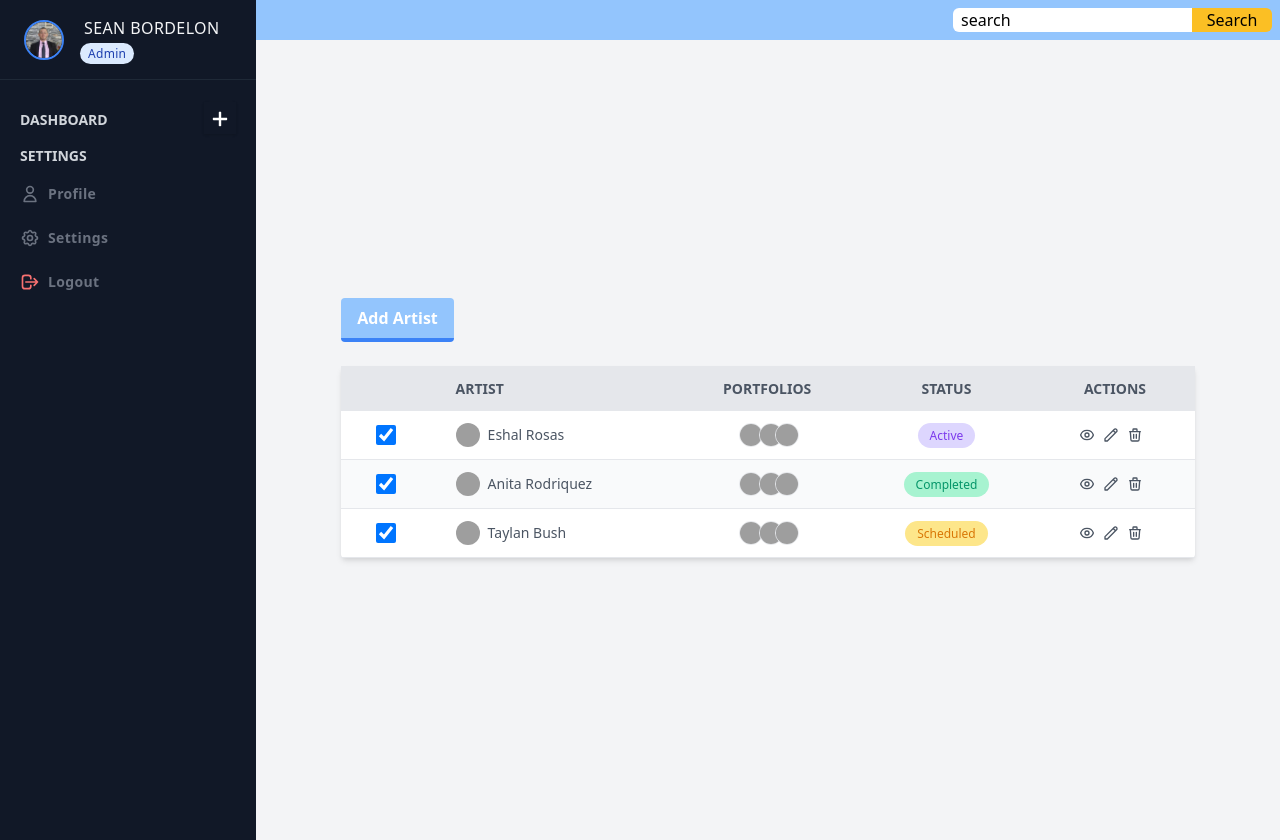
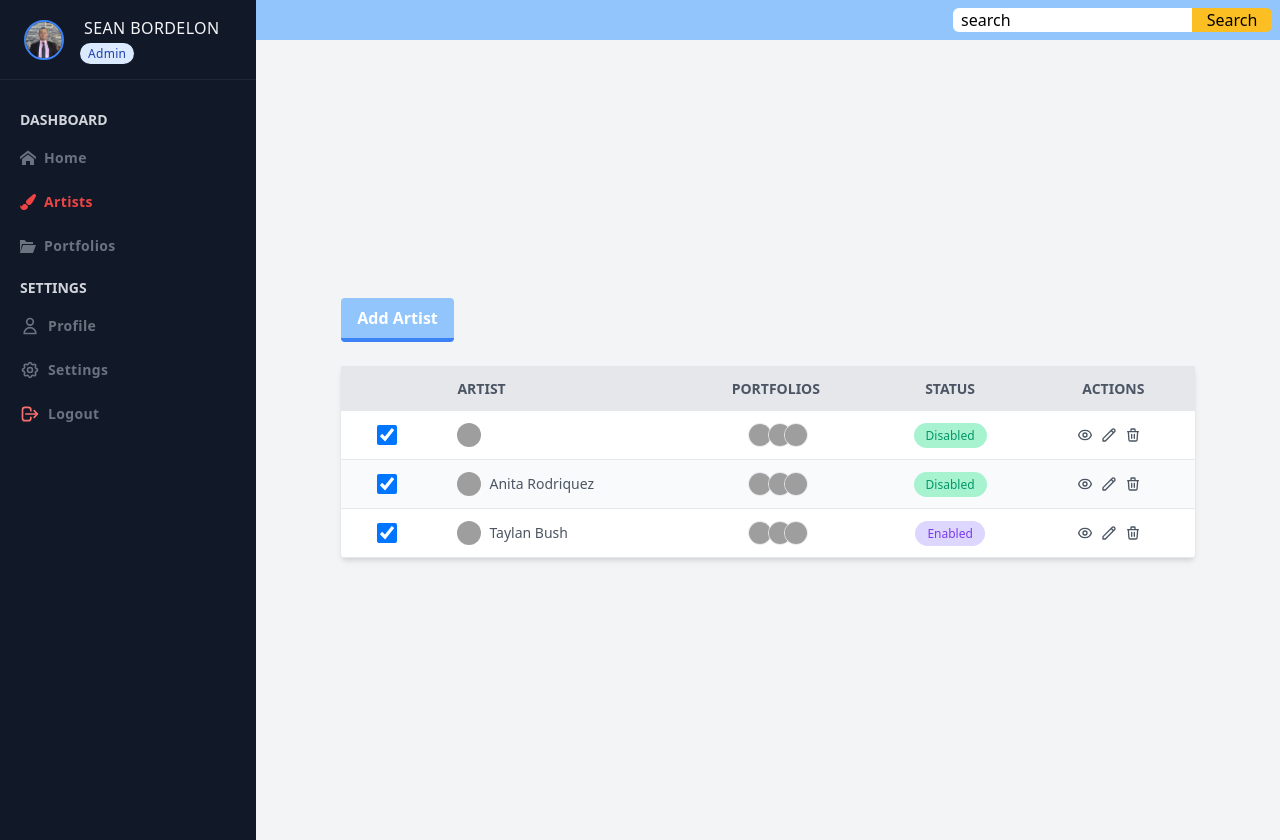
Before and after one commit to lsuman83/react-java-portfolio-app, a React (Create React App) app: page /artist in a window 1280 px wide. Built offline with nearby package versions, Linux system fonts and the light colour scheme; grey boxes are pictures that could not be loaded.

Commit message:
refactoring app links

```diff
--- a/src/App.js
+++ b/src/App.js
@@ -6,6 +6,7 @@ import {
 } from 'react-router-dom'
 import Home from './components/Home'
 import Artist from './components/Artist'
+import Navbar from './components/Navbar'
 import Signup from './components/auth/Signup'
 import Login from './components/auth/Login'
 import Logout from './components/auth/Logout'
--- a/src/components/Artist.js
+++ b/src/components/Artist.js
@@ -6,10 +6,16 @@ class Artist extends React.Component {
 
     state = {
         open: false,
-        modalType: ''
+        modalType: '',
+        artists: [{
+            first_name: '',
+            last_name: '',
+            display_name: '',
+            enabled: false
+        }]
     }
 
-    handleClick = (event) => {
+    handleModal = (event) => {
         event.preventDefault();
 
 
@@ -34,7 +40,47 @@ class Artist extends React.Component {
         }
     }
 
+    handleEnable = (event) => {
+        event.preventDefault();
+        debugger
+        if(event.currentTarget.value){
+            this.setState(prevState => ({
+                ...prevState,
+                artists:{
+                    ...prevState.artists,
+                enabled: false}
+            }))
+        }else {
+            this.setState(prevState => ({
+                ...prevState,
+                artists:[{
+                    ...prevState.artists,
+                enabled: true}
+            ]
+            }))
+        }
+    }
+
+    handleSubmit = (event) => {
+        event.preventDefault()
+        debugger
+        this.setState({
+            artists:[
+                ...this.state.artists,
+                {
+                    first_name: event.target.first_name.value,
+                    last_name: event.target.last_name.value,
+                    display_name: event.target.display_name.value,
+                    enabled: event.target.enabled.checked
+                }],
+                open: false
+
+        })
+    }
+
+
     render() {
+        debugger
         return(
             <div class='flex min-h-screen'>
                 <Navbar />
@@ -48,7 +94,7 @@ class Artist extends React.Component {
                     <div class="relative overflow-x-auto">
                         <div class="min-w-screen min-h-screen bg-gray-100 flex items-center justify-center bg-gray-100 font-sans overflow-hidden">
                             <div class="w-full lg:w-5/6">
-                                <button id='open' onClick={this.handleClick} class="add-modal bg-blue-300 text-white font-bold py-2 px-4 border-b-4 hover:border-b-2 hover:border-t-2 border-blue-500 hover:border-blue-300 rounded">
+                                <button id='open' onClick={this.handleModal} class="add-modal bg-blue-300 text-white font-bold py-2 px-4 border-b-4 hover:border-b-2 hover:border-t-2 border-blue-500 hover:border-blue-300 rounded">
                                     Add Artist
                                 </button>
                                 <div class="bg-white shadow-md rounded my-6">
@@ -63,6 +109,7 @@ class Artist extends React.Component {
                                             </tr>
                                         </thead>
                                         <tbody class="text-gray-600 text-sm font-light">
+                                            {this.state.artists.map(artist =>
                                             <tr class="border-b border-gray-200 hover:bg-gray-100">
                                                 <td class="py-3 px-6 whitespace-nowrap">
                                                     <div class="flex justify-center">
@@ -76,7 +123,7 @@ class Artist extends React.Component {
                                                         <div class="mr-2">
                                                             <img class="w-6 h-6 rounded-full" src="https://randomuser.me/api/portraits/men/1.jpg"/>
                                                         </div>
-                                                        <span>Eshal Rosas</span>
+                                                        <span>{artist.first_name + ' ' + artist.last_name}</span>
                                                     </div>
                                                 </td>
                                                 <td class="py-3 px-6 text-center">
@@ -87,7 +134,13 @@ class Artist extends React.Component {
                                                     </div>
                                                 </td>
                                                 <td class="py-3 px-6 text-center">
-                                                    <span class="bg-purple-200 text-purple-600 py-1 px-3 rounded-full text-xs">Active</span>
+                                                {artist.enabled ? (
+                                                        <button onClick={this.handleEnable} type="button" value={artist.enabled} className="focus:outline-none">
+                                                            <span class="bg-purple-200 text-purple-600 py-1 px-3 rounded-full text-xs">Enabled</span>
+                                                        </button>) : (
+                                                        <button onClick={this.handleEnable} type="button" value={artist.enabled} className='focus:outline-none' >
+                                                            <span class="bg-green-200 text-green-600 py-1 px-3 rounded-full text-xs">Disabled</span>
+                                                        </button>)}
                                                 </td>
                                                 <td class="py-3 px-6 text-center">
                                                     <div class="flex item-center justify-center">
@@ -109,7 +162,7 @@ class Artist extends React.Component {
                                                         </div>
                                                     </div>
                                                 </td>
-                                            </tr>
+                                            </tr>)}
                                             <tr class="border-b border-gray-200 bg-gray-50 hover:bg-gray-100">
                                                 <td class="py-3 px-6">
                                                     <div class="flex justify-center">
@@ -134,7 +187,13 @@ class Artist extends React.Component {
                                                     </div>
                                                 </td>
                                                 <td class="py-3 px-6 text-center">
-                                                    <span class="bg-green-200 text-green-600 py-1 px-3 rounded-full text-xs">Completed</span>
+                                                    {this.state.enabled ? (
+                                                        <button onClick={() => this.setState({enabled: false})} type="button" className="focus:outline-none">
+                                                            <span class="bg-purple-200 text-purple-600 py-1 px-3 rounded-full text-xs">Enabled</span>
+                                                        </button>) : (
+                                                        <button onClick={() => this.setState({enabled: true})} type="button" className='focus:outline-none' >
+                                                            <span class="bg-green-200 text-green-600 py-1 px-3 rounded-full text-xs">Disabled</span>
+                                                        </button>)}
                                                 </td>
                                                 <td class="py-3 px-6 text-center">
                                                     <div class="flex item-center justify-center">
@@ -181,7 +240,7 @@ class Artist extends React.Component {
                                                     </div>
                                                 </td>
                                                 <td class="py-3 px-6 text-center">
-                                                    <span class="bg-yellow-200 text-yellow-600 py-1 px-3 rounded-full text-xs">Scheduled</span>
+                                                    <span class="bg-purple-200 text-purple-600 py-1 px-3 rounded-full text-xs">Enabled</span>
                                                 </td>
                                                 <td class="py-3 px-6 text-center">
                                                     <div class="flex item-center justify-center">
@@ -241,14 +300,14 @@ class Artist extends React.Component {
                                             <label class="block uppercase tracking-wide text-grey-darker text-xs font-bold mb-2" for="first_name">
                                                 First Name
                                             </label>
-                                            <input class="appearance-none block w-full bg-grey-lighter text-grey-darker border border-red rounded py-3 px-4 mb-3" id="first_name" name='first_name' type="text" placeholder="Jane" />
+                                            <input class="appearance-none block w-full bg-grey-lighter text-grey-darker border border-red rounded py-3 px-4 mb-3" id="first_name" name='first_name' value={this.state.artists.first_name} type="text" placeholder="Jane" />
                                             <p class="text-red text-xs italic">Please fill out this field.</p>
                                         </div>
                                         <div class="md:w-1/2 px-3">
                                             <label class="block uppercase tracking-wide text-grey-darker text-xs font-bold mb-2" for="last_name">
                                                 Last Name
                                             </label>
-                                            <input class="appearance-none block w-full bg-grey-lighter text-grey-darker border border-grey-lighter rounded py-3 px-4" id="last_name" name='last_name' type="text" placeholder="Doe" />
+                                            <input class="appearance-none block w-full bg-grey-lighter text-grey-darker border border-grey-lighter rounded py-3 px-4" id="last_name" name='last_name' value={this.state.artists.last_name} type="text" placeholder="Doe" />
                                         </div>
                                     </div>
                                     <div class="-mx-3 md:flex mb-6">
@@ -256,8 +315,16 @@ class Artist extends React.Component {
                                             <label class="block uppercase tracking-wide text-grey-darker text-xs font-bold mb-2" for="display_name">
                                                 Display Name
                                             </label>
-                                            <input class="appearance-none block w-full bg-grey-lighter text-grey-darker border border-grey-lighter rounded py-3 px-4 mb-3" id="display_name" name='display_name' type="text" placeholder="tatguy187" />
+                                            <input class="appearance-none block w-full bg-grey-lighter text-grey-darker border border-grey-lighter rounded py-3 px-4 mb-3" id="display_name" name='display_name' value={this.state.artists.display_name} type="text" placeholder="tatguy187" />
                                             <p class="text-grey-dark text-xs italic">Make it as long and as crazy as you'd like</p>
+                                        </div>
+                                    </div>
+                                    <div class="-mx-3 md:flex mb-6">
+                                        <div class="md:w-full px-3">
+                                            <input type="checkbox" class="form-checkbox h-3 w-3 text-blue-600" id='enabled' name='enabled'/>
+                                            <label class="p-2">
+                                                Enabled
+                                            </label>
                                         </div>
                                     </div>
                                     <div class="py-3 center mx-auto">
@@ -272,7 +339,7 @@ class Artist extends React.Component {
                                         </div>
                                     </div>
                                     <div class='mt-2'>
-                                        <button id='close' onClick={this.handleClick}
+                                        <button id='close' onClick={this.handleModal}
                                             class="focus:outline-none modal-close px-4 bg-gray-400 p-3 rounded-lg text-black hover:bg-gray-300">Cancel</button>
                                         <button type='submit'
                                             class="focus:outline-none px-4 bg-teal-500 p-3 ml-3 rounded-lg text-white hover:bg-teal-400">{this.state.modalType}</button>
--- a/src/components/Home.js
+++ b/src/components/Home.js
@@ -15,7 +15,6 @@ class Home extends React.Component {
 
     }
     render(){
-
         return(
             <div className="flex min-h-screen">
                 <Navbar />
--- a/src/components/Navbar.js
+++ b/src/components/Navbar.js
@@ -2,67 +2,28 @@ import React from 'react'
 import { NavLink } from 'react-router-dom'
 import profile from '../Me.jpg'
 import Logout from './auth/Logout'
+import { ImHome, ImFolderOpen } from 'react-icons/im'
+import { FaPaintBrush } from 'react-icons/fa'
 
-
+const links = [
+    {
+        name: 'Home',
+        icon: <ImHome />,
+        route: '/'
+    },
+    {
+        name: 'Artists',
+        icon: <FaPaintBrush />,
+        route: '/artist'
+    },
+    {
+        name: 'Portfolios',
+        icon: <ImFolderOpen />,
+        route: '/portfolio'
+    }
+]
 
 class Navbar extends React.Component {
-
-    constructor(props) {
-        super(props)
-
-        this.state={
-            pages: [{
-                name: '',
-                d: '',
-                route: ''
-            }],
-            open: false
-        }
-
-    }
-
-    handleClick = (event) => {
-        event.preventDefault()
-
-        if (event.currentTarget.id === 'open'){
-            this.setState({
-                open: true
-            })
-        }else if (event.currentTarget.id === 'close'){
-            this.setState({
-                open: false
-            })
-        }
-    }
-
-    handleSubmit = (event) => {
-        event.preventDefault()
-
-        if((this.state.pages.name === '') || (this.state.pages.d === '') || (this.state.pages.route === '')){
-            this.setState({
-                pages: [
-                    {
-                        name: event.target.name.value,
-                        d: event.target.icon.value,
-                        route: event.target.route.value
-                    }],
-                    open: false
-            })
-        } else{
-            this.setState({
-
-                pages: [
-                    ...this.state.pages,
-                    {
-                        name: event.target.name.value,
-                        d: event.target.icon.value,
-                        route: event.target.route.value
-                    }],
-                    open: false
-            })
-        }
-    }
-
     render(){
         return (
             <div>
@@ -83,27 +44,20 @@ class Navbar extends React.Component {
                                 <li className="px-5">
                                     <div className="flex flex-row items-center h-8">
                                         <div className="flex font-semibold text-sm text-gray-300 my-4 font-sans uppercase">Dashboard</div>
-                                        <button id='open' onClick={this.handleClick} className="ml-24 mb-1 w-8 h-8 active:shadow-lg mouse shadow transition ease-in duration-200 focus:outline-none">
-                                            <svg viewBox="0 0 20 20" enableBackground="new 0 0 20 20" className="w-6 h-6 inline-block">
-                                                <path fill="#FFFFFF" d="M16,10c0,0.553-0.048,1-0.601,1H11v4.399C11,15.951,10.553,16,10,16c-0.553,0-1-0.049-1-0.601V11H4.601
-                                                    C4.049,11,4,10.553,4,10c0-0.553,0.049-1,0.601-1H9V4.601C9,4.048,9.447,4,10,4c0.553,0,1,0.048,1,0.601V9h4.399
-                                                    C15.952,9,16,9.447,16,10z" />
-                                            </svg>
-                                        </button>
                                     </div>
                                 </li>
-                                {this.state.pages.map((page) => (page.name == '') || (page.d == '') || (page.route == '') ? null :
+                                {links.map((link) =>
                                 (<li>
                                    <NavLink
                                         className="relative flex flex-row items-center h-11 focus:outline-none hover:bg-gray-700 text-gray-500 hover:text-gray-200 border-l-4 border-transparent hover:border-blue-500 pr-6"
                                         activeClassName='text-red-500'
                                         exact
-                                        to={page.route}
+                                        to={link.route}
                                     >
                                         <span className="inline-flex justify-center items-center ml-4">
-                                            <svg className="w-5 h-5" fill="none" stroke="currentColor" viewBox="0 0 24 24" xmlns="http://www.w3.org/2000/svg"><path strokeLinecap="round" strokeLinejoin="round" stroke-width="2" d={page.d}></path></svg>
+                                            {link.icon}
                                         </span>
-                                        <span className="ml-2 font-semibold text-sm tracking-wide truncate font-sans">{page.name}</span>
+                                        <span className="ml-2 font-semibold text-sm tracking-wide truncate font-sans">{link.name}</span>
                                     </NavLink>
                                 </li>))}
                                 </section>
@@ -140,54 +94,6 @@ class Navbar extends React.Component {
                         </div>
                     </div>
                 </nav>
-                {this.state.open ? (
-                    <div class="main-modal fixed w-full h-100 inset-0 z-50 overflow flex justify-center items-center"
-                    style={{backgroundColor: 'rgba(0,0,0,.7)'}}>
-                    <div
-                        class="border border-teal-500 shadow-lg modal-container bg-white w-11/12 md:max-w-md mx-auto rounded shadow-lg z-50 overflow-y-auto">
-                        <div class="modal-content py-4 text-left px-6">
-                            <div class="flex justify-between items-center pb-3">
-                                <p class="text-2xl font-bold">Header</p>
-                                <button type="button" id='close' onClick={this.handleClick}>
-                                    <div class="modal-close cursor-pointer z-50">
-                                        <svg class="fill-current text-black" xmlns="http://www.w3.org/2000/svg" width="18" height="18"
-                                            viewBox="0 0 18 18">
-                                            <path
-                                                d="M14.53 4.53l-1.06-1.06L9 7.94 4.53 3.47 3.47 4.53 7.94 9l-4.47 4.47 1.06 1.06L9 10.06l4.47 4.47 1.06-1.06L10.06 9z">
-                                            </path>
-                                        </svg>
-                                    </div>
-                                </button>
-                            </div>
-                            <div class="my-5">
-                                <form className='m-4 flex flex-col' onSubmit={this.handleSubmit}>
-                                    <div class='flex mb-2'>
-                                        <span class="text-sm border border-2 rounded-l px-4 py-2 bg-gray-300 whitespace-no-wrap">Page Neme:</span>
-                                        <input className='border border-2 rounded-r px-4 py-2 w-full' type='text' id='name' name='name' placeholder='Home'/>
-                                    </div>
-
-                                    <div class='flex mb-2'>
-                                        <span class="text-sm border border-2 rounded-l px-4 py-2 bg-gray-300 whitespace-no-wrap">Icon:</span>
-                                        <input className='border border-2 rounded-r px-4 py-2 w-full' type='textarea' id='icon' name='icon' placeholder="Dimensions"/>
-                                    </div>
-
-                                    <div class='flex mb-2'>
-                                        <span class="text-sm border border-2 rounded-l px-4 py-2 bg-gray-300 whitespace-no-wrap">Route:</span>
-                                        <input className='border border-2 rounded-r px-4 py-2 w-full' type='text' id='route' name='route' placeholder="/login"/>
-                                    </div>
-
-                                    <div class='mt-2'>
-                                    <button id='close' onClick={this.handleClick}
-                                        class="focus:outline-none modal-close px-4 bg-gray-400 p-3 rounded-lg text-black hover:bg-gray-300">Cancel</button>
-                                    <button type='submit'
-                                        class="focus:outline-none px-4 bg-teal-500 p-3 ml-3 rounded-lg text-white hover:bg-teal-400">Confirm</button>
-                                        </div>
-                                </form>
-                            </div>
-                        </div>
-                    </div>
-                </div>
-                ) : null }
             </div>
         )
     }
```
